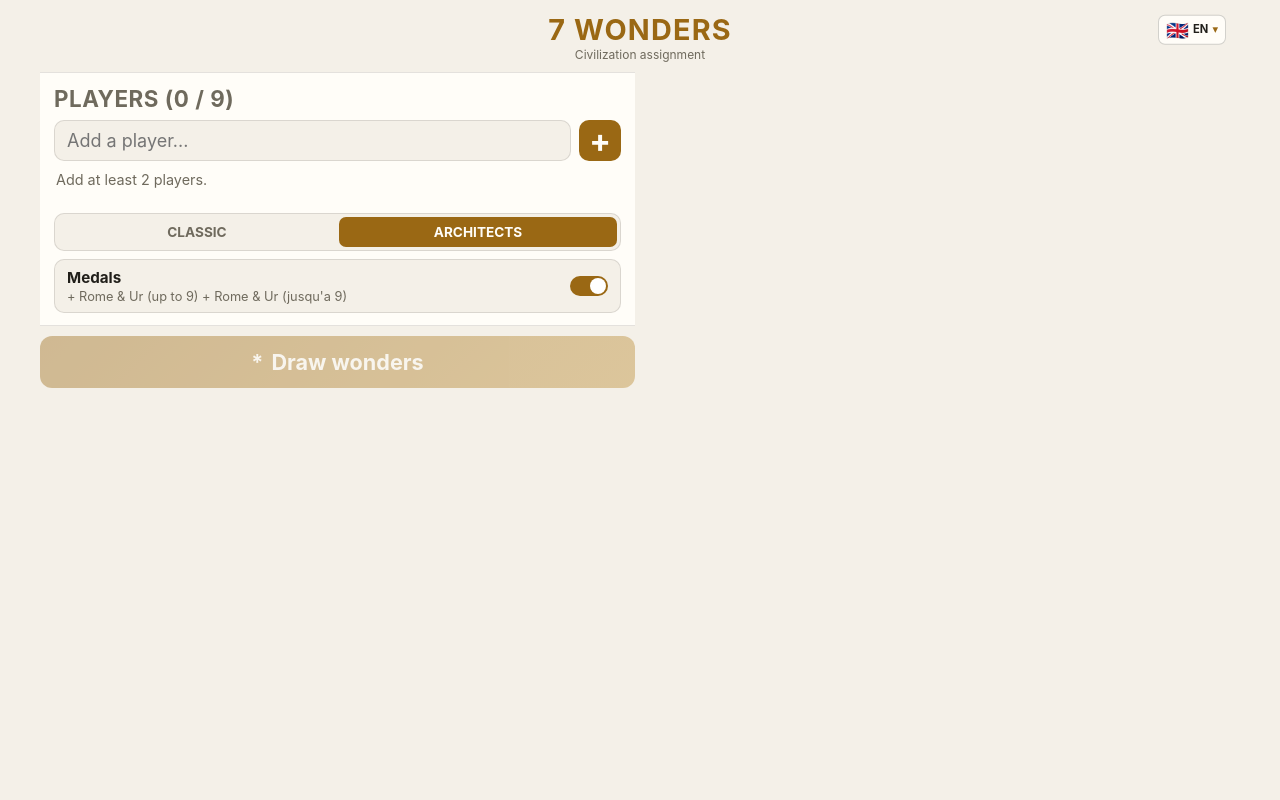
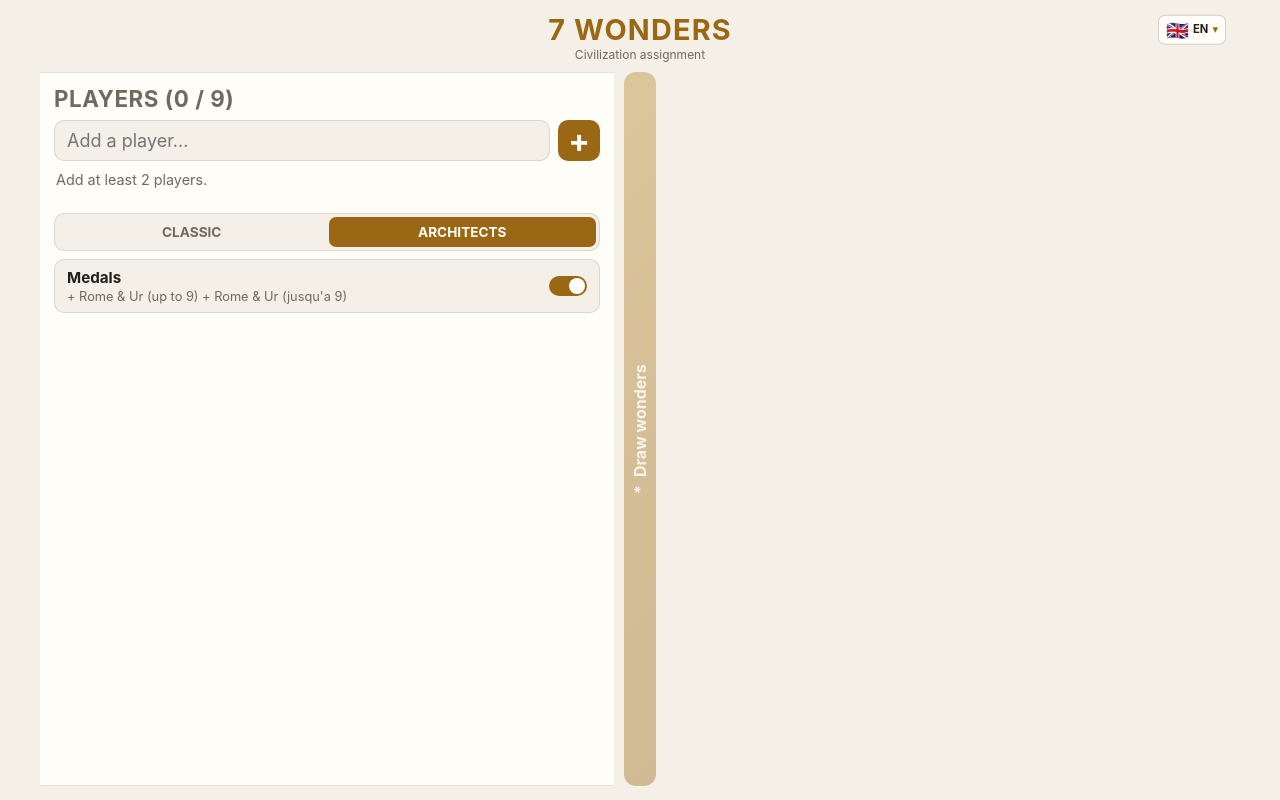
Before and after one commit to herve-proeschel/7wondersArchitects, a React (Vite) app: page / in a window 1280 px wide. Built offline with nearby package versions, Linux system fonts and the light colour scheme.

Commit message:
12 on small screen on landscape mode the draw button is hidden (#15)
* put the button in middle

* fix middle button

```diff
--- a/src/index.css
+++ b/src/index.css
@@ -532,8 +532,8 @@
   .app-screen {
     max-width: 1200px;
     display: grid;
-    grid-template-columns: minmax(0, 1fr) minmax(0, 1fr);
-    grid-template-rows: auto auto minmax(0, 1fr);
+    grid-template-columns: minmax(0, 1fr) auto minmax(0, 1fr);
+    grid-template-rows: auto minmax(0, 1fr);
     align-content: start;
   }
 
@@ -551,16 +551,28 @@
 
   .card {
     grid-column: 1;
+    grid-row: 2;
+    min-height: 0;
+    overflow-y: auto;
   }
 
   .btn-draw {
-    grid-column: 1;
-    align-self: start;
+    grid-column: 2;
+    grid-row: 2;
+    align-self: stretch;
+    flex-direction: row;
+    min-width: 32px;
+    padding: 16px 5px;
+    writing-mode: vertical-rl;
+    transform: rotate(180deg);
+    font-size: clamp(0.8rem, 2vw, 1rem);
+    text-align: center;
+    white-space: nowrap;
   }
 
   .results-viewport {
-    grid-column: 2;
-    grid-row: 2 / 4;
+    grid-column: 3;
+    grid-row: 2;
     align-self: stretch;
   }
 }
```
